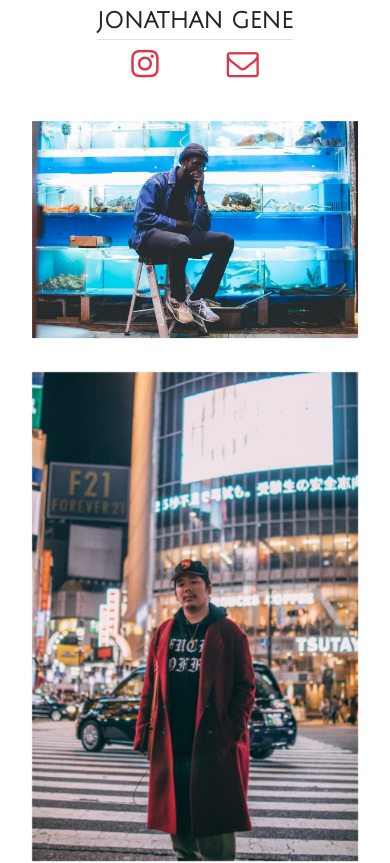
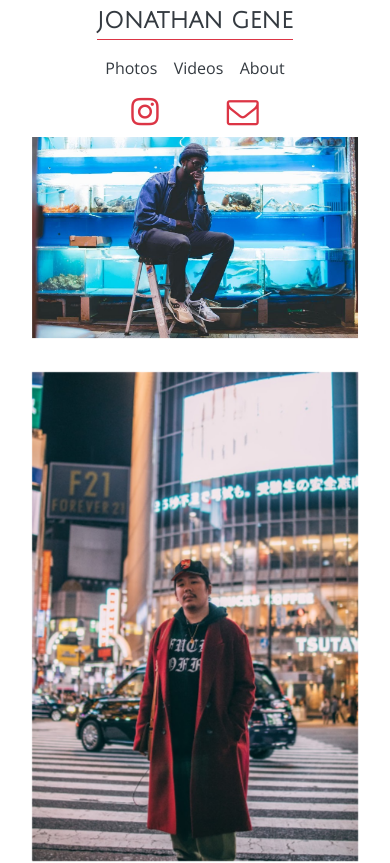
Before and after one commit to Jonbodoe/jongene, a React (Create React App) app: page / in a window 390 px wide. Shown: the top 863 px of the page. Built offline with nearby package versions, Linux system fonts and the light colour scheme.

Commit message:
edited media queries

```diff
--- a/public/index.html
+++ b/public/index.html
@@ -2,14 +2,14 @@
 <html lang="en">
   <head>
     <meta charset="utf-8" />
-    <link rel="icon" href="%PUBLIC_URL%/favicon.ico" />
+    <!-- <link rel="icon" href="%PUBLIC_URL%/favicon.ico" /> -->
     <meta name="viewport" content="width=device-width, initial-scale=1" />
     <meta name="theme-color" content="#000000" />
     <meta
       name="description"
       content="Jonathan Gene Photography"
     />
-    <link rel="apple-touch-icon" href="%PUBLIC_URL%/logo192.png" />
+    <!-- <link rel="apple-touch-icon" href="%PUBLIC_URL%/logo192.png" /> -->
     <!--
       manifest.json provides metadata used when your web app is installed on a
       user's mobile device or desktop. See https://developers.google.com/web/fundamentals/web-app-manifest/
--- /dev/null
+++ b/src/components/main/mobileNav.js
@@ -0,0 +1,29 @@
+import React from 'react';
+import {
+    Link
+} from "react-router-dom";
+
+const MobileNav = () => {
+    return (
+        <div id="menu-mobile">
+            <div className="d-flex justify-content-center py-2 bg-white fixed-top">
+                <div className="d-flex">
+                    <div className="px-5">
+                        <h2 className="font-weight-bolder no-xspace pb-1"><Link className="text-dark" to="/">JONATHAN GENE</Link></h2>
+                        <div className="border-bottom border-danger"></div>
+                        <div className="py-3 d-flex justify-content-around">
+                            <Link className="text-dark" to="/">Photos</Link>
+                            <Link className="text-dark" to="/video">Videos</Link>
+                            <Link className="text-dark" to="/about">About</Link>
+                        </div>
+                        <div className="py-sm-2 text-secondary text-center d-flex justify-content-around px-sm-3">
+                            <a className="text-danger" target="_blank" rel="noopener noreferrer" href="instagram.com/lostshots"><i className="fa fa-instagram fa-2x px-1"></i></a>
+                            <a className="text-danger" target="_blank" rel="noopener noreferrer" href="mailto:jonathangene@gmail.com"><i className="fa fa-envelope-o fa-2x px-1"></i></a>
+                        </div>
+                    </div>
+                </div>
+            </div>
+        </div>
+    )
+}
+export default MobileNav
--- a/src/components/main/nav.js
+++ b/src/components/main/nav.js
@@ -1,14 +1,17 @@
 import React from 'react';
 import {
     Link
-  } from "react-router-dom";
+} from "react-router-dom";
 
 const NavBar = () => {
     return (
         <nav id="nav" className="col-md-2 px-3 py-2 fixed-top bg-white">
+            <button class="navbar-toggler" type="button" data-toggle="collapse" data-target="#navbarSupportedContent" aria-controls="navbarSupportedContent" aria-expanded="false" aria-label="Toggle navigation">
+                <span class="navbar-toggler-icon"></span>
+            </button>
             <div className="p-3">
                 <div className="">
-                    <h2 className="font-weight-bolder no-xspace padding-top">JONATHAN GENE</h2>
+                    <h2 className="font-weight-bolder no-xspace padding-top"><Link className="text-dark" to="/">JONATHAN GENE</Link></h2>
                     <div className="border-bottom border-danger pt-2"></div>
                     {/* <div className="border-bottom px-5"></div> */}
                 </div>
--- a/src/index.css
+++ b/src/index.css
@@ -116,9 +116,9 @@ h2 {
   #container {
     max-width: 1800px;
   }
-  .profile-img{
-    height: 30vh;
-    width: auto;
+  #profile-img{
+    height: 40vh;
+    width: 100%;
   }
   /* #gallery {
     padding: 0rem 3rem
--- a/src/pages/about.js
+++ b/src/pages/about.js
@@ -1,8 +1,10 @@
 import React from 'react';
 import Fade from 'react-reveal/Fade';
+import MobileNav from '../components/main/mobileNav';
 
 const About = () => {
     return <>
+    <MobileNav/>
         <div className="container">
             <div className="row">
                 <Fade bottom>
@@ -14,7 +16,7 @@ const About = () => {
                     <div className="col-lg-4 p-3 d-flex align-self-center p-lg-4">
                         {/* <div className=""> */}
 
-                            <div className="p-lg-4">
+                        <div className="p-4">
                             <h2 className="py-2">About</h2>
                             <div className="border-bottom border-secondary pt-2"></div>
                             <p className="py-3">Lorem ipsum dolor sit amet, consectetur adipiscing elit, sed do eiusmod tempor incididunt ut labore et dolore magna aliqua. Ut enim ad minim veniam, quis nostrud exercitation ullamco laboris nisi ut aliquip ex ea commodo consequat. Duis aute irure dolor in reprehenderit in voluptate velit esse cillum dolore eu fugiat nulla pariatur.</p>
--- a/src/pages/overview.js
+++ b/src/pages/overview.js
@@ -3,6 +3,7 @@ import Images from '../data/ImageData';
 import Fade from 'react-reveal/Fade';
 import ImageComponent from '../components/secondary/imageComponent';
 import LightBox from '../components/main/lightbox';
+import MobileNav from '../components/main/mobileNav';
 
 
 
@@ -36,20 +37,7 @@ const Overview = () => {
                 lightBoxState.lightBoxOpen ? <LightBox handler={setLightBox} info={lightBoxState} /> : <></>
             }
             <div id="gallery" className={`container-fluid py-2x`}>
-                <div id="menu-mobile">
-                    <div className="d-flex justify-content-center py-2 bg-white fixed-top">
-                        <div className="d-flex">
-                            <div className="px-5">
-                                <h2 className="font-weight-bolder no-xspace pb-1">JONATHAN GENE</h2>
-                                <div className="border-bottom"></div>
-                                <div className="py-sm-2 pt-2 text-secondary text-center d-flex justify-content-around px-sm-3">
-                                    <a className="text-danger" target="_blank" rel="noopener noreferrer" href="instagram.com/lostshots"><i className="fa fa-instagram fa-2x px-1"></i></a>
-                                    <a className="text-danger" target="_blank" rel="noopener noreferrer" href="mailto:jonathangene@gmail.com"><i className="fa fa-envelope-o fa-2x px-1"></i></a>
-                                </div>
-                            </div>
-                        </div>
-                    </div>
-                </div>
+                <MobileNav/>
                 <div id="content" className={`row d-flex justify-content-center ${lightBoxState.lightBoxOpen ? 'no-scroll' : ''}`}>
                     <div id="filler" className="col-lg-2">
                     </div>
--- a/src/pages/video.js
+++ b/src/pages/video.js
@@ -1,9 +1,11 @@
 import React from 'react';
 import Fade from 'react-reveal/Fade';
+import MobileNav from '../components/main/mobileNav';
 // import { Link } from 'react-router-dom';
 
 const Video = () => {
     return <>
+        <MobileNav/>
         <div className="container">
             <div className="row">
                 <div className="col-lg-2"></div>
```
Lines whose indentation alone changed are shown as unchanged.
